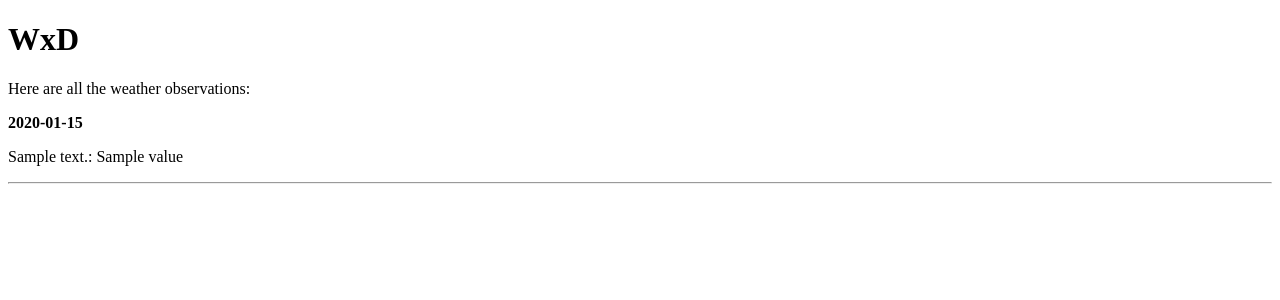
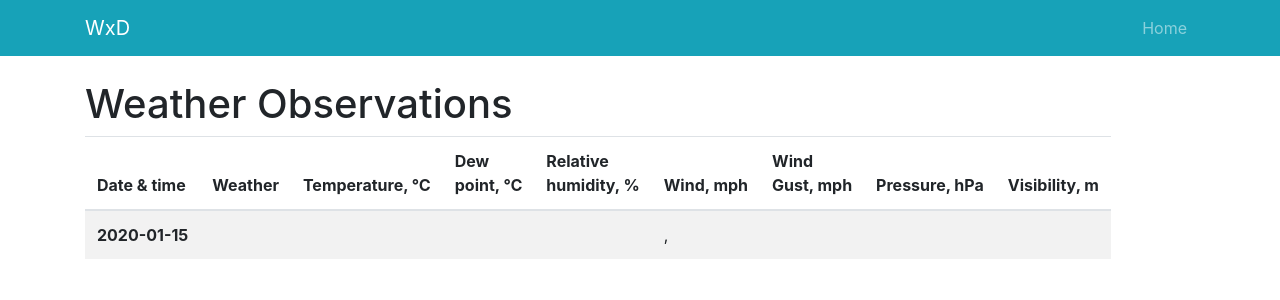
Before and after one commit to klssmith/WxD, a Flask app: template app/templates/observation_single_site.html in a window 1280 px wide. Shown: the top 300 px of the page. Run offline with Flask 2, Linux system fonts and the light colour scheme; the template is opened without the code that fills it: most values are stand-ins (such as "Sample title", 1, 10 or a date in 2020); some libraries are stand-ins or nearby versions.

Commit message:
Add styling
* Created base template
* Added Bootstrap via a CDN
* Styled the obs for a single site into a table

```diff
--- /dev/null
+++ b/app/templates/base.html
@@ -0,0 +1,26 @@
+<!DOCTYPE html>
+<html>
+  <head>
+    <meta charset="utf-8">
+    <meta name="viewport" content="width=device-width, initial-scale=1, shrink-to-fit=no">
+    <link rel="shortcut icon" href="{{ url_for('static', filename='favicon.ico') }}">
+    <link rel="stylesheet" href="https://maxcdn.bootstrapcdn.com/bootstrap/4.0.0/css/bootstrap.min.css" integrity="sha384-Gn5384xqQ1aoWXA+058RXPxPg6fy4IWvTNh0E263XmFcJlSAwiGgFAW/dAiS6JXm" crossorigin="anonymous">
+    <title>WxD</title>
+  </head>
+  <body>
+    <div>
+      <nav class="navbar navbar-expand-sm navbar-dark bg-info">
+        <div class="container">
+          <a class="navbar-brand" href="{{ url_for('index') }}">WxD</a>
+          <ul class="navbar-nav">
+            <li class="nav-item"><a class="nav-link" href="{{ url_for('index') }}">Home</a></li>
+          </ul>
+        </div>
+      </nav>
+      <br />
+      <div class="container">
+        {% block content %}{% endblock %}
+      </div>
+    </div>
+  </body>
+</html>
--- a/app/templates/observation_single_site.html
+++ b/app/templates/observation_single_site.html
@@ -1,21 +1,38 @@
-<!DOCTYPE html>
-<html>
-  <head>
-    <title>WxD</title>
-  </head>
-  <body>
-    <h1>WxD</h1>
-    <p>
-      Here are all the weather observations:
-    </p>
-    <div>
-      {% for date, content in obs.items() %}
-        <p><b>{{ date }}</b></p>
-        {% for description, value in content.items() %}
-          <p>{{ description }}: {{ value }}</p>
-        {% endfor %}
-        <hr />
-      {% endfor %}
-    </div>
-  </body>
-</html>
+{% extends 'base.html' %}
+{% block content %}
+<div>
+  <h1>Weather Observations</h1>
+</div>
+<div>
+  <table class="table table-striped table-responsive">
+    <thead>
+      <tr>
+        <th scope="col">Date &amp; time</th>
+        <th scope="col">Weather</th>
+        <th scope="col">Temperature, &#x2103;</th>
+        <th scope="col">Dew<br />point, &#x2103;</th>
+        <th scope="col">Relative<br />humidity, %</th>
+        <th scope="col">Wind, mph</th>
+        <th scope="col">Wind<br />Gust, mph</th>
+        <th scope="col">Pressure, hPa</th>
+        <th scope="col">Visibility, m</th>
+      </tr>
+    </thead>
+    <tbody>
+    {% for date, content in obs.items() %}
+      <tr>
+        <th scope="row">{{ date }}</th>
+        <td>{{ obs[date]['Weather Type'] }}</td>
+        <td>{{ obs[date]['Temperature'] }}</td>
+        <td>{{ obs[date]['Dew Point'] }}</td>
+        <td>{{ obs[date]['Screen Relative Humidity'] }}</td>
+        <td>{{ obs[date]['Wind Speed'] }}, {{ obs[date]['Wind Direction'] }}</td>
+        <td>{{ obs[date]['Wind Gust'] }}</td>
+        <td>{{ obs[date]['Pressure'] }}<br />{{ obs[date]['Pressure Tendency'] }}</td>
+        <td>{{ obs[date]['Visibility'] }}</td>
+      </tr>
+    {% endfor %}
+    </tbody>
+  </table>
+</div>
+{% endblock %}
```
Also changed, not shown: app/templates/index.html (+14 -12 lines), static/favicon.ico (added).
